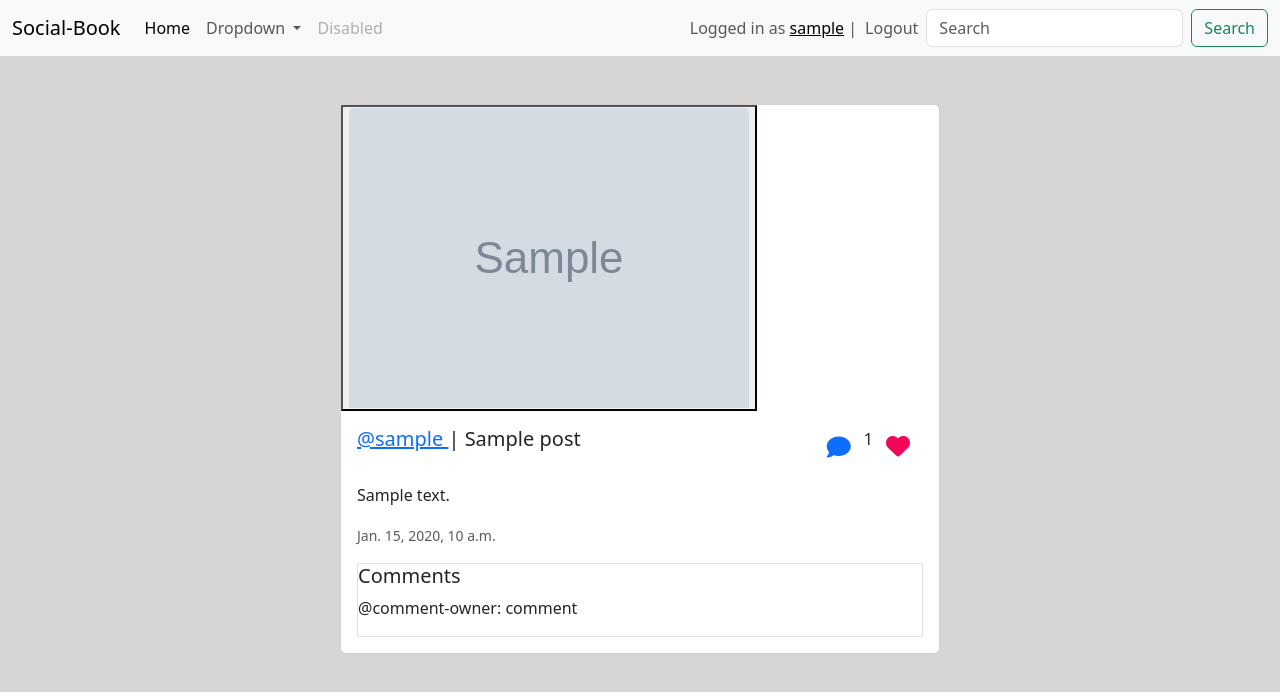
After one commit to KubaWoj666/Social-Book, a Django app: page /post/00000000-0000-0000-0000-000000000001 in a window 1280 px wide. The commit adds this page. Shown: the top 692 px of the page. Run offline with Django 4.2, Linux system fonts and the light colour scheme; a user stored in the database is signed in; tables that the repository leaves empty hold one stand-in row (values such as "Sample post"); grey boxes marked "Sample" are stand-in pictures; some libraries are stand-ins or nearby versions.

Commit message:
post detail page

```diff
--- a/core/urls.py
+++ b/core/urls.py
@@ -7,7 +7,8 @@ urlpatterns = [
     # path("create-post", views.create_post, name="create-post"),
     path("account", views.account_view, name="account"),
     path("settings", views.settings_view, name="settings"),
-    path("follow-suggestions", views.follow_suggestions, name="follow-suggestions")
+    path("follow-suggestions", views.follow_suggestions, name="follow-suggestions"),
+    path("post/<uuid:pk>", views.post_detail, name="post-detail")
     # path("follow", views.follow_view, name="follow"),
 
 
--- a/core/views.py
+++ b/core/views.py
@@ -1,6 +1,6 @@
 import random
 from django.http import HttpResponse
-from django.shortcuts import render, redirect
+from django.shortcuts import render, redirect, get_object_or_404
 from django.contrib.auth.decorators import login_required
 from django.db.models import Q
 
@@ -153,25 +153,18 @@ def follow_suggestions(request):
     return render(request, "core/partials/follow_suggestions.html")
 
 
+def post_detail(request, pk):
+    user = request.user
+    post = get_object_or_404(Post, id=pk)
 
-# def follow_view(request):
-#     user = request.user
-#     follower_exist = False
+    likes = Likes.objects.filter(post=post, liked=True)
 
-#     if request.method == "POST":
-#         user = user
-#         user_to_follow = request.POST["user_to_follow"]
-#         following = User.objects.get(username=user_to_follow)
-#         if Followers.objects.filter(follower=user, following=following).exists():
-#             followers = Followers.objects.get(follower=user, following=following)
-#             followers.delete()
-#         else:
-#             followers = Followers.objects.create(follower=user, following=following)
-#             followers.save()
-#             follower_exist = True
+    is_post_liked = Likes.objects.filter(user=user, post=post, liked=True).exists
 
-#     context={
-#         "follower_exist": follower_exist
-#     }
+    context={
+        "post":post,
+        "is_post_liked":is_post_liked,
+        "likes": likes
+    }
 
-#     return redirect("profile", pk=user_to_follow)
+    return render(request, "core/post_detail.html", context)
--- /dev/null
+++ b/static/style/post_detail.css
@@ -0,0 +1,8 @@
+.post-container{
+    display: flex;
+    justify-content: center;
+}
+
+.card {
+    width: 600px; /* Set the desired width here */
+}
--- /dev/null
+++ b/templates/core/post_detail.html
@@ -0,0 +1,55 @@
+{% extends '_base.html' %}
+{% load static %}
+
+
+{% block css %}
+    <link rel="stylesheet" href="{% static 'style/post_detail.css' %}">
+{% endblock css %}
+
+
+{% block content %}
+<div class="post-container">
+    <div class="cards">
+        <div class="card-item card mt-5 mb-3">
+            <div>
+                <a class="nav-link" ><button type="button" data-bs-toggle="modal" data-bs-target="#carousel">
+                    <img src="{{post.image.url}}" class="card-img-top" alt="...">
+                  </button></a>
+
+            </div>
+            <div class="card-body">
+                <div class="d-flex justify-content-between ">
+                    <h5 class="card-title  "><a href="{% url 'profile' post.user.username %}">@{{post.user.username}} </a>| {{post.title}}</h5>
+                    <div class="d-flex justify-content-between ">
+                        <button class="btn btn-link "><i class="fa-solid fa-comment fa-xl"></i></button>
+                        <p>{{likes.count}}</p>
+                        <form hx-post="{% url 'home' %}">
+                            <input type="hidden" name="post_id" value="{{post.id}}">
+                            {% if is_post_liked %}
+                                <button type="submit" class="btn btn-link "><i class="fa-solid fa-heart fa-xl " style="color: #f2075a;"></i></button>
+                            {% else %}
+                                <button type="submit" class="btn btn-link "><i class="fa-regular fa-heart fa-xl" style="color: #f2075a;"></i></button>
+                            {% endif %}
+                        </form>
+                    </div>
+
+                </div>
+                <p class="card-text mt-3">{{post.description}}</p>
+                <p class="card-text"><small class="text-body-secondary">{{post.created}}</small></p>
+                <!-- <div id="comment">
+                    <form action="">
+                        <label for="">Comment</label><br>
+                        <input type="text">
+                    </form>
+                </div> -->
+                <div id="comment-section" class="border">
+                    <h5>Comments</h5>
+                    <p>@comment-owner: comment </p>
+                </div>
+            </div>
+        </div>
+    </div>
+
+</div>
+
+{% endblock content %}
--- a/templates/core/profile.html
+++ b/templates/core/profile.html
@@ -70,7 +70,9 @@
                 </div>
                 <div class="row">
                     {% for post in posts|slice:"4" %}
-                    <div class="col-lg-6 mb-2 pr-lg-1"><img src="{{post.image.url}}" alt="" class="img-fluid rounded shadow-sm"></div>
+                    <div class="col-lg-6 mb-2 pr-lg-1">
+                        <a href="{{post.get_absolute_url}}"><img src="{{post.image.url}}" alt="" class="img-fluid rounded shadow-sm"></a>
+                    </div>
                     {% endfor %}
                 </div>
                 <div class="py-4">
```
Also changed, not shown: static/style/home.css (+4 -4 lines), templates/core/home.html (+17 -6 lines), templates/core/partials/carousel.html (added, +20 -0 lines).
